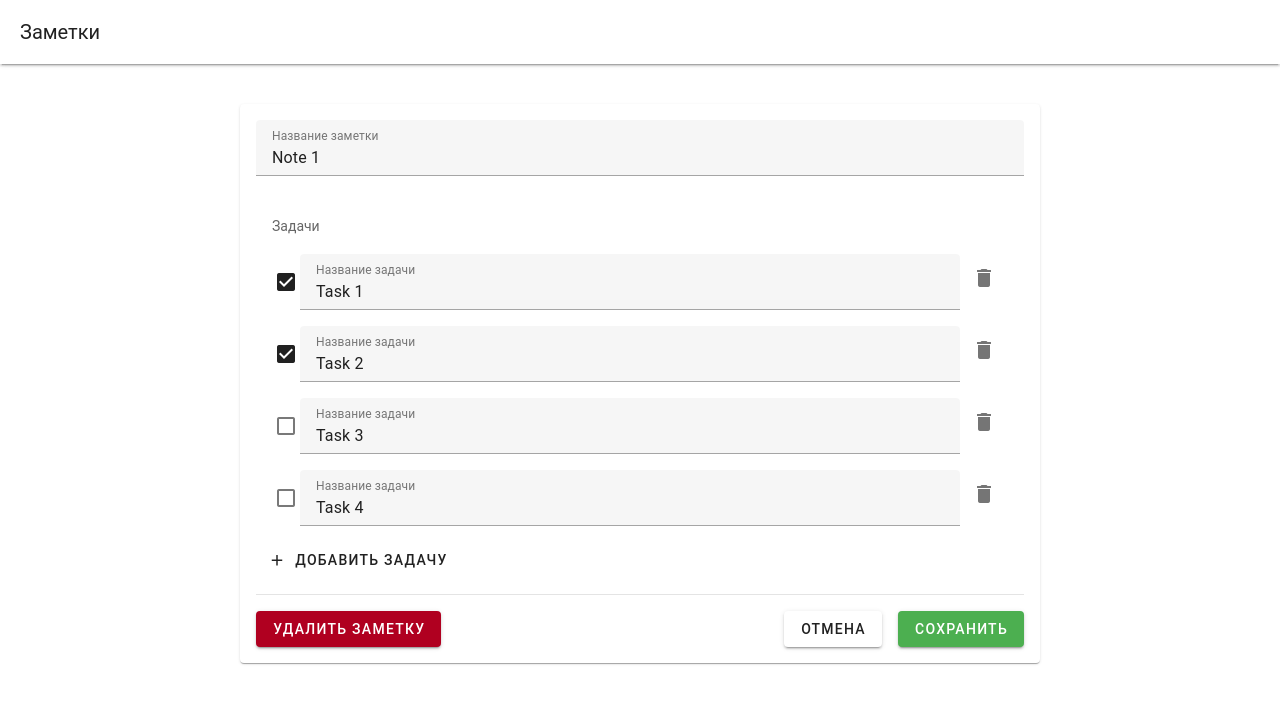
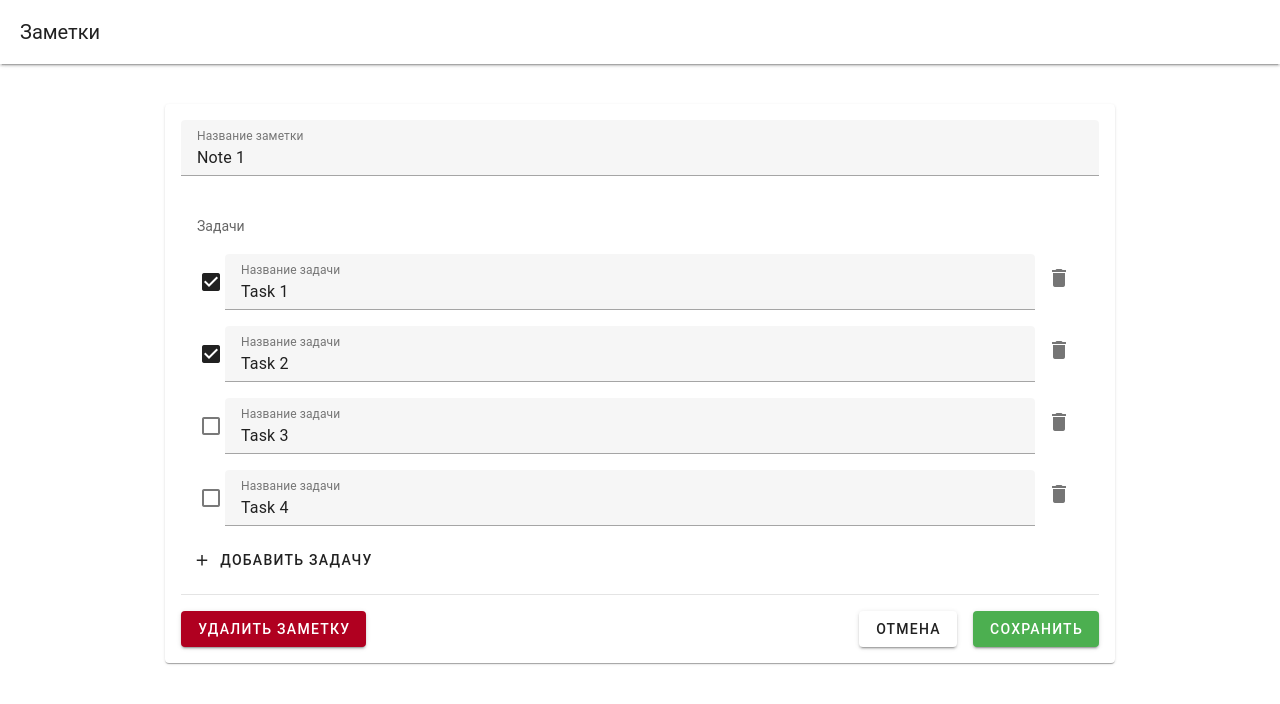
Before and after one commit to Alexeytyurin143/vue-test-task, a Vue app: page /note/1 in a window 1280 px wide. Shown: the top 704 px of the page. Built offline with nearby package versions, Linux system fonts and the light colour scheme.

Commit message:
fix adaptive btn

```diff
--- a/src/components/EditNote.vue
+++ b/src/components/EditNote.vue
@@ -1,5 +1,5 @@
 <template>
-	<v-card class="mx-auto mt-10" max-width="800">
+	<v-card class="mx-md-auto mt-10 mx-2 mb-2" max-width="950">
 		<v-form @submit.prevent>
 			<v-container>
 				<v-row>
@@ -45,9 +45,11 @@
 					Добавить задачу
 				</v-btn>
 				<v-divider />
-				<div class="d-flex justify-end ga-4 mt-4">
+				<div
+					class="d-flex justify-end ga-4 mt-4 flex-column-reverse flex-sm-row"
+				>
 					<v-btn
-						class="mr-auto"
+						class="mr-sm-auto"
 						@click="openConfirmDialog(note.id)"
 						color="error"
 					>
```
